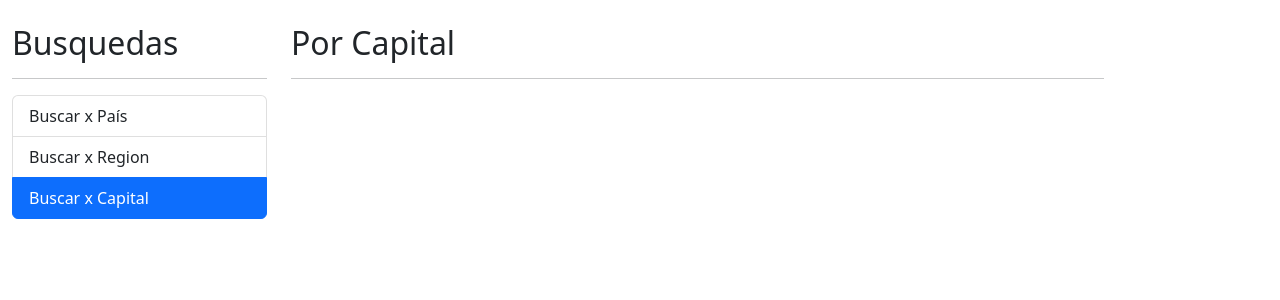
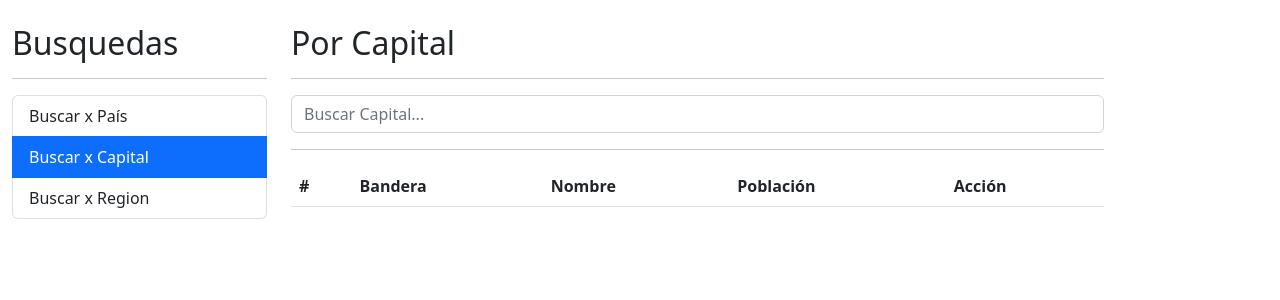
Before and after one commit to santiagojm84/angular-basicos, an Angular app in the folder 4.paisesApp/: page /capital in a window 1280 px wide. Shown: the top 300 px of the page. Built offline with nearby package versions, Linux system fonts and the light colour scheme.

Commit message:
Paises, Capitales

```diff
--- a/4.paisesApp/src/app/pais/components/pais-input/pais-input.component.html
+++ b/4.paisesApp/src/app/pais/components/pais-input/pais-input.component.html
@@ -2,7 +2,7 @@
     <input type="text"
      name="termino"
      class="form-control"
-     placeholder="Buscar..."
+     placeholder={{placeHolder}}
      [(ngModel)]="termino"
      (input)="teclaPresionada()"/>
 </form>
--- a/4.paisesApp/src/app/pais/components/pais-input/pais-input.component.ts
+++ b/4.paisesApp/src/app/pais/components/pais-input/pais-input.component.ts
@@ -10,6 +10,7 @@ import { debounceTime, Subject } from 'rxjs';
 export class PaisInputComponent implements OnInit {
 
   termino:string = "";
+  @Input() placeHolder:string = "";
   @Output() onEnter:EventEmitter<string> = new EventEmitter();
   @Output() onDebounce:EventEmitter<string> = new EventEmitter();
   debouncer: Subject<string> = new Subject();
--- a/4.paisesApp/src/app/pais/pages/por-capital/por-capital.component.html
+++ b/4.paisesApp/src/app/pais/pages/por-capital/por-capital.component.html
@@ -1,2 +1,22 @@
 <h2>Por Capital</h2>
 <hr>
+
+<div class="row">
+    <div class="col">
+        <app-pais-input
+          [placeHolder]="placeHolder"
+          (onEnter)="buscar($event)">
+        </app-pais-input>
+    </div>
+</div>
+
+<hr>
+<div *ngIf="hayError" class="alert alert-danger">
+    {{mensajeError}}
+</div>
+
+<div *ngIf="!hayError" class="row">
+    <div class="col">
+        <app-pais-tabla [paises]="paises"></app-pais-tabla>
+    </div>
+</div>
--- a/4.paisesApp/src/app/pais/pages/por-capital/por-capital.component.ts
+++ b/4.paisesApp/src/app/pais/pages/por-capital/por-capital.component.ts
@@ -1,4 +1,6 @@
 import { Component, OnInit } from '@angular/core';
+import { Country } from '../../interfaces/pais.interface';
+import { PaisService } from '../../services/pais.service';
 
 @Component({
   selector: 'app-por-capital',
@@ -7,10 +9,37 @@ import { Component, OnInit } from '@angular/core';
   ]
 })
 export class PorCapitalComponent implements OnInit {
+  hayError:boolean = false;
+  paises: Country[] = [];
+  mensajeError:string="";
+  placeHolder:string = "Buscar Capital...";
 
-  constructor() { }
+  constructor(private paisService:PaisService) { }
 
   ngOnInit(): void {
   }
 
+  buscar(termino:string) {
+    if (termino)
+    {
+      this.paisService.getCapital(termino).subscribe(
+        (paises) =>
+        {
+          this.paises = paises;
+          this.hayError = false;
+        },
+        (err) =>{
+          this.paises = [];
+          this.mensajeError = `No se encontro Información del país ${termino}`;
+          this.hayError = true;
+        }
+      );
+    }
+    else
+    {
+      this.mensajeError = `No se ha ingresado información a consultar`;
+      this.hayError = true;
+    }
+  }
+
 }
--- a/4.paisesApp/src/app/pais/pages/por-pais/por-pais.component.html
+++ b/4.paisesApp/src/app/pais/pages/por-pais/por-pais.component.html
@@ -4,6 +4,7 @@
 <div class="row">
     <div class="col">
         <app-pais-input
+          [placeHolder]="placeHolder"
           (onEnter)="buscar($event)"
           (onDebounce)="sugerir($event)"
           >
--- a/4.paisesApp/src/app/pais/pages/por-pais/por-pais.component.ts
+++ b/4.paisesApp/src/app/pais/pages/por-pais/por-pais.component.ts
@@ -10,6 +10,7 @@ export class PorPaisComponent {
   hayError:boolean = false;
   paises: Country[] = [];
   mensajeError:string="";
+  placeHolder:string = "Buscar País...";
 
   constructor(private paisService: PaisService) {}
 
--- a/4.paisesApp/src/app/pais/services/pais.service.ts
+++ b/4.paisesApp/src/app/pais/services/pais.service.ts
@@ -8,12 +8,18 @@ import { Country } from '../interfaces/pais.interface';
 })
 export class PaisService {
 
-  private _servicioURL: string = 'https://restcountries.com/v2/name';
+  private _servicioURL: string = 'https://restcountries.com/v2';
 
   constructor(private http: HttpClient) { }
 
   getPais(nombrePais:string): Observable<Country[]>
   {
-    return this.http.get<Country[]>(`${this._servicioURL}/${nombrePais}`);
+    return this.http.get<Country[]>(`${this._servicioURL}/name/${nombrePais}`);
   }
+
+  getCapital(nombreCapital:string): Observable<Country[]>
+  {
+    return this.http.get<Country[]>(`${this._servicioURL}/capital/${nombreCapital}`);
+  }
+
 }
--- a/4.paisesApp/src/app/shared/sidebar/sidebar.component.html
+++ b/4.paisesApp/src/app/shared/sidebar/sidebar.component.html
@@ -3,8 +3,8 @@
 <ul class="list-group">
     <li class="list-group-item" routerLink="pais" routerLinkActive="active" [routerLinkActiveOptions]="{exact:true}">
         Buscar x País</li>
+    <li class="list-group-item" routerLink="capital" routerLinkActive="active" [routerLinkActiveOptions]="{exact:true}">
+        Buscar x Capital</li>
     <li class="list-group-item" routerLink="region" routerLinkActive="active" [routerLinkActiveOptions]="{exact:true}">
         Buscar x Region</li>
-    <li class="list-group-item" routerLink="capital" routerLinkActive="active" [routerLinkActiveOptions]="{exact:true}">
-        Buscar x Capital</li>
 </ul>
```
